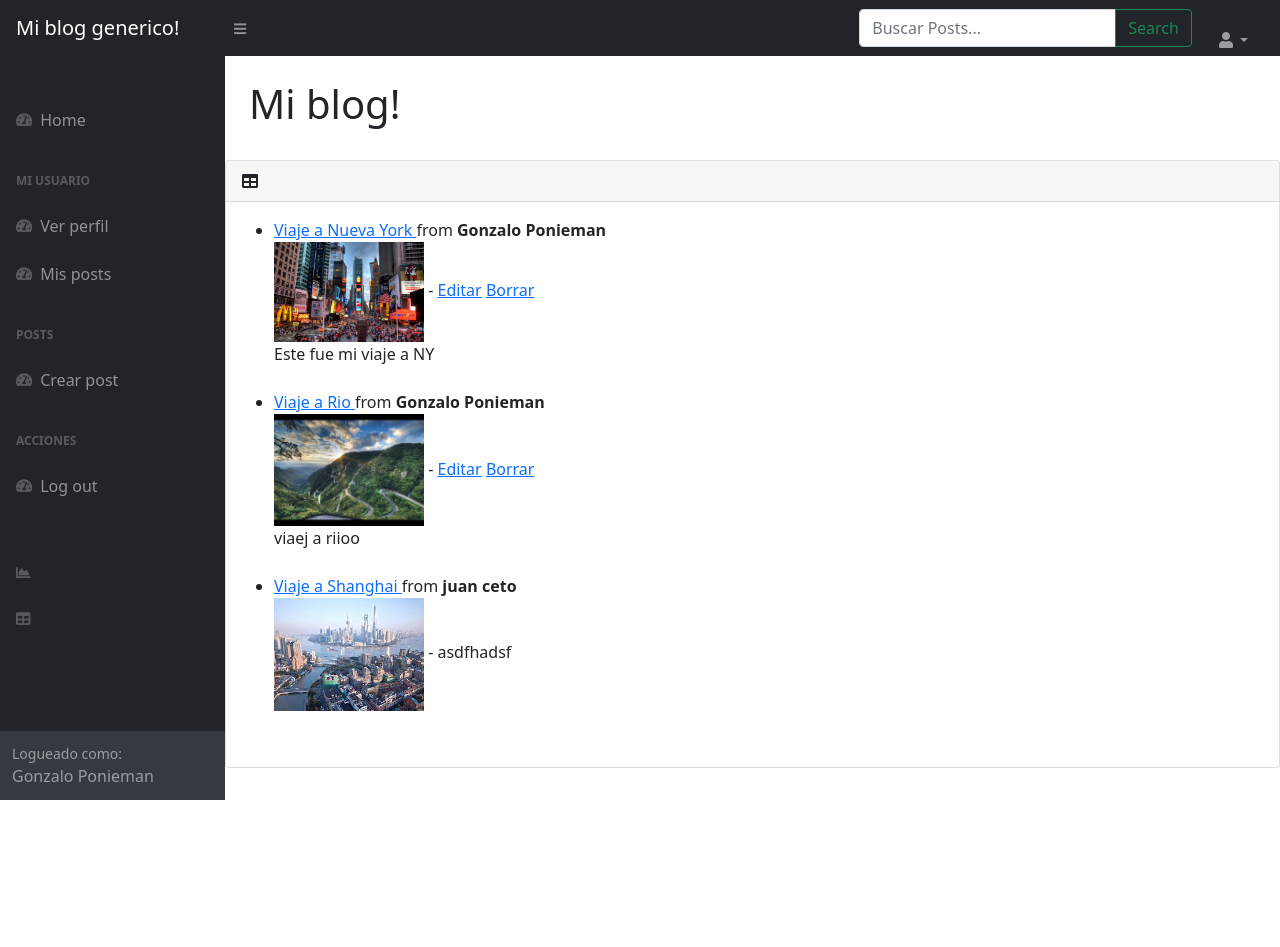
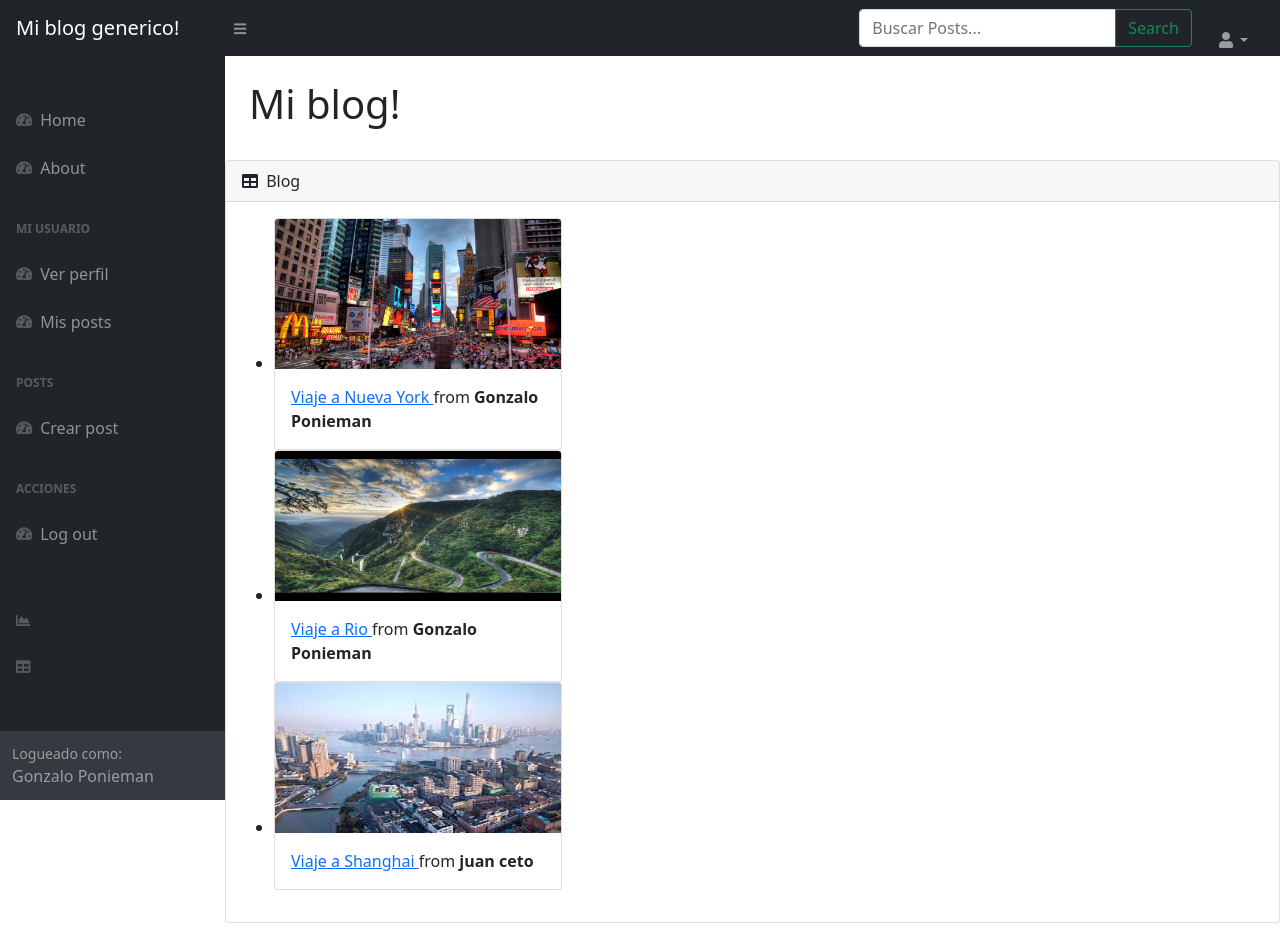
Before and after one commit to poniemangon/proyectofinalattempt, a Django app: page / in a window 1280 px wide. Before the commit the page ends 800 px from the top, so only its background shows below. Run offline with Django 4.2, Linux system fonts and the light colour scheme; a user stored in the database is signed in; data comes from the database, SQL or seed files in the repository; both versions use the stored data as it was after the commit; parts of the project's set-up code (start-up, migrations or seed data) failed here and were passed over; some libraries are stand-ins or nearby versions.

Commit message:
blog practicamente terminado

```diff
--- a/blog/forms.py
+++ b/blog/forms.py
@@ -7,6 +7,11 @@ from miembros.models import Profile
 
 
 class NewPostForm(forms.ModelForm):
+
+    def __init__(self, *args, **kwargs):
+        super().__init__(*args, **kwargs)
+        self.fields['imagen'].required = True
+
     class Meta:
         model = Post
         fields = ('title','resume','author','imagen','body' )
--- a/blog/templates/blog/base.html
+++ b/blog/templates/blog/base.html
@@ -7,7 +7,9 @@
         <meta name="viewport" content="width=device-width, initial-scale=1, shrink-to-fit=no" />
         <meta name="description" content="" />
         <meta name="author" content="" />
-        <title>Dashboard - SB Admin</title>
+        <title>
+
+        </title>
         <link href="{% static 'vendor/fontawesome-free/css/all.min.css'%}" rel="stylesheet" />
         <link href="{% static 'css/styles.css'%}" rel="stylesheet" />
         <script src="{% static 'vendor/datatables/dataTables.bootstrap4.css' %}" crossorigin="anonymous"></script>
@@ -16,6 +18,7 @@
         <nav class="sb-topnav navbar navbar-expand navbar-dark bg-dark">
             <!-- Navbar Brand-->
             <a class="navbar-brand ps-3" href="{% url 'home'%}">Mi blog generico!</a>
+
             <!-- Sidebar Toggle-->
             <button class="btn btn-link btn-sm order-1 order-lg-0 me-4 me-lg-0" id="sidebarToggle" href="#!"><i class="fas fa-bars"></i></button>
             <!-- Navbar Search-->
@@ -57,6 +60,10 @@
                             <a class="nav-link" href="{% url 'home'%}">
                                 <div class="sb-nav-link-icon"><i class="fas fa-tachometer-alt"></i></div>
                                 Home
+                            </a>
+                            <a class="nav-link" href="{% url 'about'%}">
+                                <div class="sb-nav-link-icon"><i class="fas fa-tachometer-alt"></i></div>
+                                About
                             </a>
                             {% if user.is_authenticated %}
                             <div class="sb-sidenav-menu-heading">Mi usuario</div>
@@ -137,9 +144,11 @@
                             </div>
                         </div>
                         <div class="card mb-4">
+
                             <div class="card-header">
                                 <i class="fas fa-table me-1"></i>
-
+                                {% block title %}
+                                {% endblock %}
                             </div>
                             <div class="card-body">
                                 <table id="datatablesSimple">
--- a/blog/templates/blog/home.html
+++ b/blog/templates/blog/home.html
@@ -1,22 +1,24 @@
 {% extends 'blog/base.html' %}
+{% block title %}
 
+Blog
+
+{% endblock %}
 {% block content %}
 
  <ul>
  {% for post in object_list %}
+ <li>
+ <div class="card" style="width: 18rem;">
 
-    <li><a href ="{% url 'article-detail' post.pk %}"> {{post.title}} </a> from <b>{{post.author.first_name}} {{post.author.last_name}}</b><br/><img src="{{ post.imagen.url }}"width=150"> -
-      {% if user.is_authenticated %}
-        {% if user.id == post.author.id %}
-          <a href="{% url 'edit_post' post.pk %}">Editar</a>
-          <a href="{% url 'delete_post' post.pk %}">Borrar</a><br/>
-        {% endif %}
-      {% endif %}
-      {{ post.resume|slice:":100"|safe}}
-      <br/>
-      <br/>
+  <img src="{{ post.imagen.url }}" class="card-img-top" width="150" height="150">
 
-    </li>
+
+  <div class="card-body">
+    <p class="card-text"><a href ="{% url 'article-detail' post.pk %}"> {{post.title}} </a> from <b>{{post.author.first_name}} {{post.author.last_name}}</b></p>
+  </div>
+
+</li>
 
  {% endfor %}
  </ul>
--- a/blog/templates/blog/profile-details.html
+++ b/blog/templates/blog/profile-details.html
@@ -6,9 +6,12 @@ Perfil
 {% block content %}
 
 {{ page_user }}
-<img src="{{ profile.imagen.url }}"width=150">
+
+<img src="{{ profile.imagen.url }}"  class="rounded" width="120" height="120">
+<p>
 <b>{{ profile.user.first_name }}
 {{ profile.user.last_name }}</b>
+</p>
 {{ profile.bio }}
 
 
--- a/blog/urls.py
+++ b/blog/urls.py
@@ -1,5 +1,5 @@
 from django.urls import path
-from .views import  MyPosts, index, CreateProfileView, EditProfileView , ProfileView, search_posts, DeleteArticle, HomeView, ArticleDetailView, NewArticleView, EditArticle
+from .views import  about, MyPosts, index, CreateProfileView, EditProfileView , ProfileView, search_posts, DeleteArticle, HomeView, ArticleDetailView, NewArticleView, EditArticle
 
 urlpatterns = [
     path('', HomeView.as_view(), name="home"),
@@ -12,6 +12,7 @@ urlpatterns = [
     path('profile_edit/<int:pk>', EditProfileView.as_view(), name="profile-edit"),
     path('new-profile', CreateProfileView.as_view(), name='new-profile'),
     path('myposts/', MyPosts.as_view(), name="myposts"),
+    path('about/', about, name='about'),
 
 
 
--- a/blog/views.py
+++ b/blog/views.py
@@ -41,10 +41,13 @@ class ProfileView(DetailView):
         context['users'] = users
         return context
 
+def about(request):
+    return render(request, "blog/about.html", {})
 
 class HomeView(ListView):
     model = Post
     template_name = 'blog/home.html'
+
 
 class MyPosts(ListView):
     model = Post
```
Also changed, not shown: blog/templates/blog/about.html (added, +16 -0 lines), blog/templates/blog/article_details.html (+18 -6 lines), blog/templates/blog/mis-posts.html (+8 -11 lines), db.sqlite3, media/media/postimages/New_york_times_square-terabass.jpg (added), media/media/postimages/descarga.jpg (added), media/media/postimages/descarga_pQEOoZf.jpg (added), media/media/postimages/sddefault.jpg (added).
